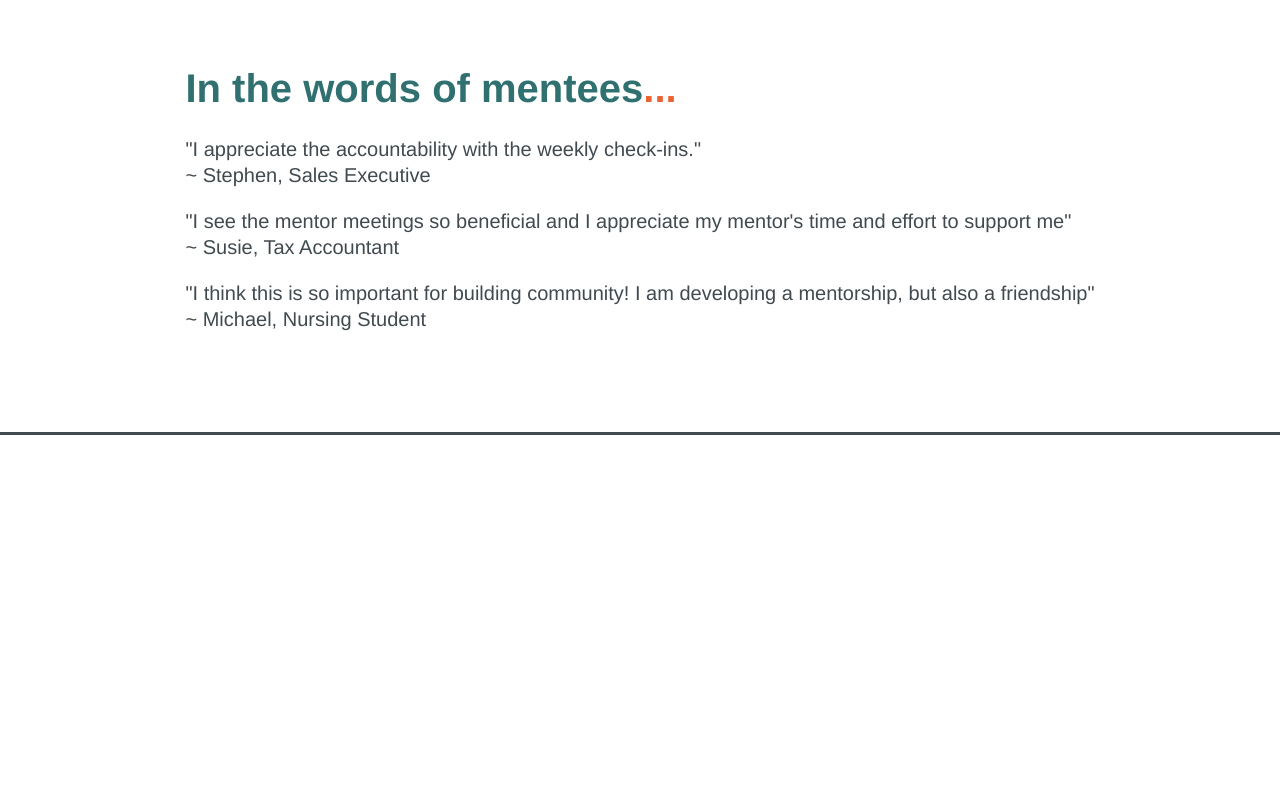
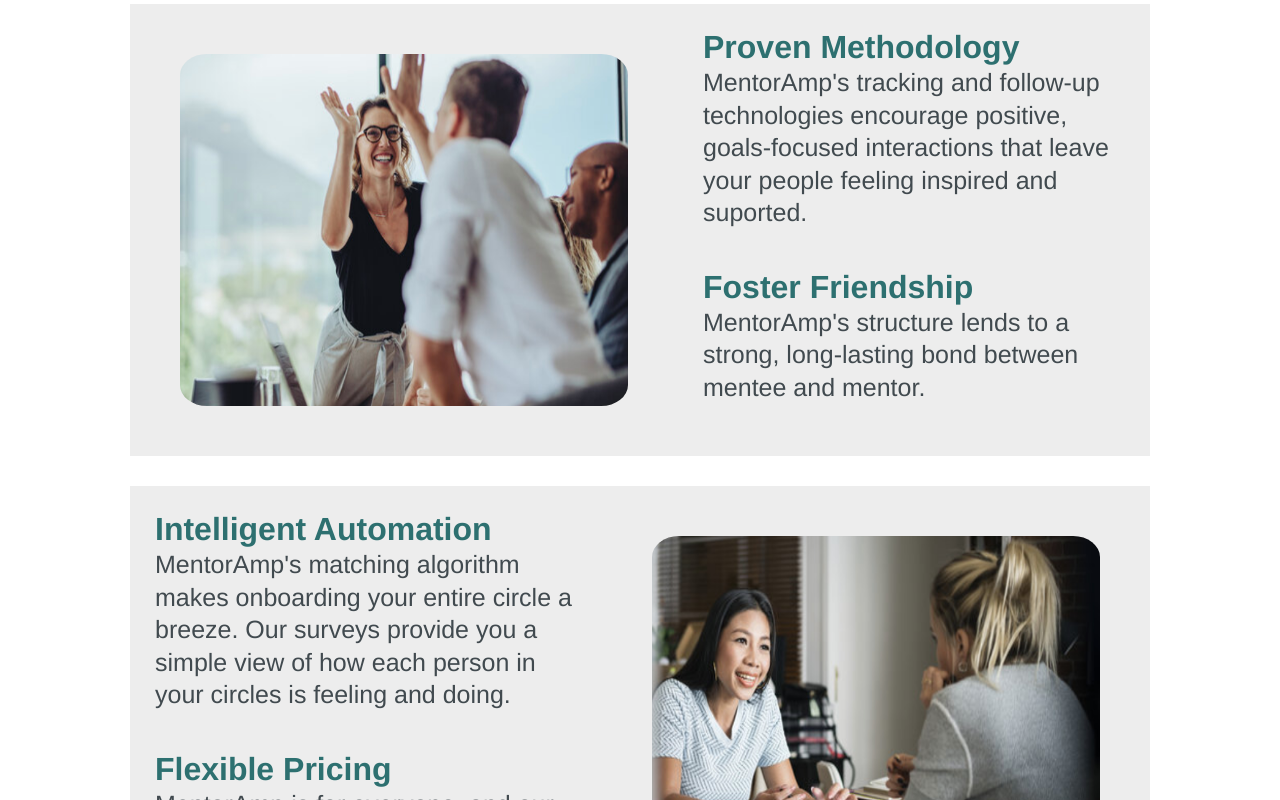
Before and after one commit to Zyanvel/mentor-amp-website, a React (Create React App) app: page / in a window 1280 px wide. Shown: the part 1360-2160 px from the top of the page. Before the commit the page ends 1795 px from the top, so only its background shows below. Built offline with nearby package versions, Linux system fonts and the light colour scheme.

Commit message:
I added the Features component along with the Form component but just ignore that last one since I am currently working with it

```diff
--- a/package.json
+++ b/package.json
@@ -3,6 +3,7 @@
   "version": "0.1.0",
   "private": true,
   "dependencies": {
+    "@material-ui/core": "^4.11.3",
     "@testing-library/jest-dom": "^5.11.9",
     "@testing-library/react": "^11.2.3",
     "@testing-library/user-event": "^12.6.2",
--- a/src/App.js
+++ b/src/App.js
@@ -4,7 +4,9 @@ import SunsetHeroSection from "./components/SunsetHeroSection";
 import {BrowserRouter as Router, Switch, Route} from 'react-router-dom';
 import NavBar from "./components/NavBar";
 import GeneralInfoSection from "./components/GeneralInfoSection";
+import Features from "./components/Features";
 import TestimonySection from "./components/TestimonySection";
+import Form from "./components/Form";
 
 
 function App() {
@@ -15,7 +17,9 @@ function App() {
       <NavBar/>
       <SunsetHeroSection/>
       <GeneralInfoSection/>
+      <Features/>
       <TestimonySection/>
+      <Form/>
       </div>
       <Switch>
         <Route path='/' exact />
--- /dev/null
+++ b/src/components/Features.css
@@ -0,0 +1,55 @@
+* {
+    margin: 0px;
+    padding: 0px;
+}
+
+.features-wrapper {
+    min-height: 100%;
+    min-width: 100%;
+}
+
+.features-first-container {
+    display: flex;
+    flex-direction: row;
+
+   font-family: 'Avenir', Helvetica, sans-serif;
+   background-color: rgb(237, 237, 237);
+   margin: 130px 130px 30px 130px;
+
+}
+
+.features-second-container {
+    display: flex;
+    flex-direction: row;
+
+   font-family: 'Avenir', Helvetica, sans-serif;
+   background-color: rgb(237, 237, 237);
+   margin: 30px 130px 0px 130px;
+
+}
+
+.image-one, .image-two {
+    min-width: 35vw;
+    min-height: 44vh;
+    border-radius: 6%;
+}
+
+.first-container-text, .second-container-text {
+    padding: 25px;
+}
+
+.foster-friendship, .flexible-pricing {
+    padding-top: 40px;
+}
+
+p {
+    color: rgb(65, 74, 79);
+    font-weight: light;
+    font-size: 25px;
+}
+
+h1 {
+    color: rgb(45, 112, 112);
+    font-weight: bold;
+
+}
--- /dev/null
+++ b/src/components/Features.js
@@ -0,0 +1,56 @@
+import React from 'react';
+import './Features.css';
+import img1 from '../image/High_Five.png'
+import img2 from '../image/Talking.png'
+
+
+function Features() {
+    return (
+        <div className='features-wrapper'>
+            <div className="features-first-container">
+                <img src={img1} alt="" className="image-one"/>
+                <div className="first-container-text">
+                    <h1 className="proven-methodology">
+                        Proven Methodology
+                    </h1>
+                    <p>
+                        MentorAmp's tracking and follow-up technologies encourage
+                        positive, goals-focused interactions that leave your people
+                        feeling inspired and suported.
+                    </p>
+                    <h1 className="foster-friendship">
+                        Foster Friendship
+                    </h1>
+                    <p>
+                        MentorAmp's structure lends to a strong, long-lasting bond
+                        between mentee and mentor.
+                    </p>
+                </div>
+
+            </div>
+            <div className="features-second-container">
+                <div className="second-container-text">
+                    <h1 className="intelligent-automation">
+                        Intelligent Automation
+                    </h1>
+                    <p>
+                        MentorAmp's matching algorithm makes onboarding your
+                        entire circle a breeze. Our surveys provide you a simple view
+                        of how each person in your circles is feeling and doing.
+                    </p>
+                    <h1 className="flexible-pricing">
+                        Flexible Pricing
+                    </h1>
+                    <p>
+                        MentorAmp is for everyone, and our pricing  reflects that.
+                        Connect with us to explore your options.
+                    </p>
+                </div>
+                <img src={img2} alt="" className="image-two"/>
+            </div>
+
+        </div>
+    )
+}
+
+export default Features;
--- /dev/null
+++ b/src/components/Form.js
@@ -0,0 +1,75 @@
+import React from 'react';
+
+import Button from '@material-ui/core/Button';
+import Typography from '@material-ui/core/Typography';
+import TextField from '@material-ui/core/TextField';
+import Grid from '@material-ui/core/Grid';
+import { makeStyles } from '@material-ui/core/styles';
+import Container from '@material-ui/core/Container';
+
+
+const useStyles = makeStyles((theme) => ({
+  paper: {
+    marginTop: theme.spacing(8),
+    display: 'flex',
+    flexDirection: 'row',
+    alignItems: 'center',
+    background:  'url(../image/Sunset.jpg)'
+  },
+  form: {
+    width: '100%', // Fix IE 11 issue.
+    marginTop: theme.spacing(3),
+  },
+  submit: {
+    margin: theme.spacing(3, 0, 2),
+  },
+}));
+
+export default function Form() {
+  const classes = useStyles();
+
+  return (
+    <Container component="main" maxWidth="xs">
+        <Typography variant="h3" component="h1" gutterBottom>
+        Connect with us to explore if MentorAmp is the solution for you.
+      </Typography>
+      <div className={classes.paper}>
+        <form className={classes.form} noValidate>
+          <Grid container spacing={2}>
+            <Grid item xs={12} sm={9}>
+              <TextField
+                autoComplete="name"
+                name="Name"
+                variant="outlined"
+                required
+                fullWidth
+                id="name"
+                label="Your Name"
+                autoFocus
+              />
+            </Grid>
+            <Grid item xs={12}>
+              <TextField
+                variant="outlined"
+                required
+                fullWidth
+                id="email"
+                label="Your Email Address"
+                name="email"
+                autoComplete="email"
+              />
+            </Grid>
+          </Grid>
+          <Button
+            type="submit"
+            fullWidth
+            variant="outlined"
+            className={classes.submit}
+          >
+            Submit
+          </Button>
+        </form>
+      </div>
+    </Container>
+  );
+}
--- a/src/components/TestimonySection.css
+++ b/src/components/TestimonySection.css
@@ -10,7 +10,7 @@
     min-width: 100%;
     padding-bottom: 80px;
     border-bottom: solid #414A4F;
-    top: 200px;
+    top: 30px;
 }
 
 h2 {
```
Also changed, not shown: src/components/Copyright.js (added, +59 -0 lines), 2 other files (tests, documents, lock files or other folders).
